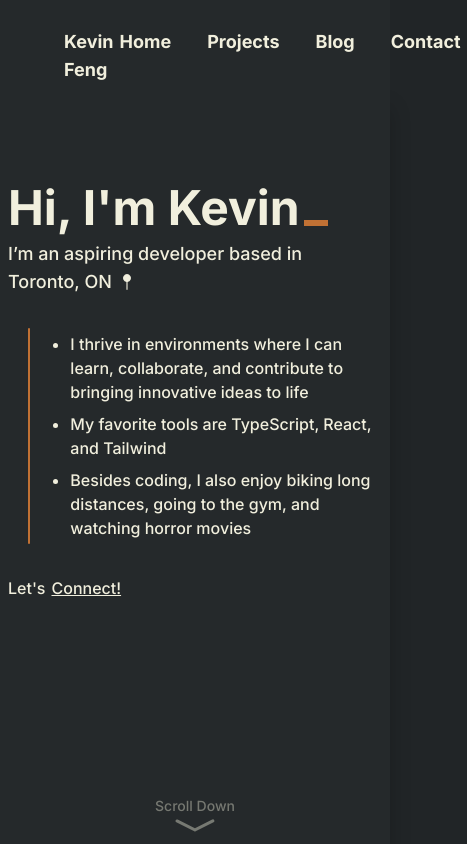
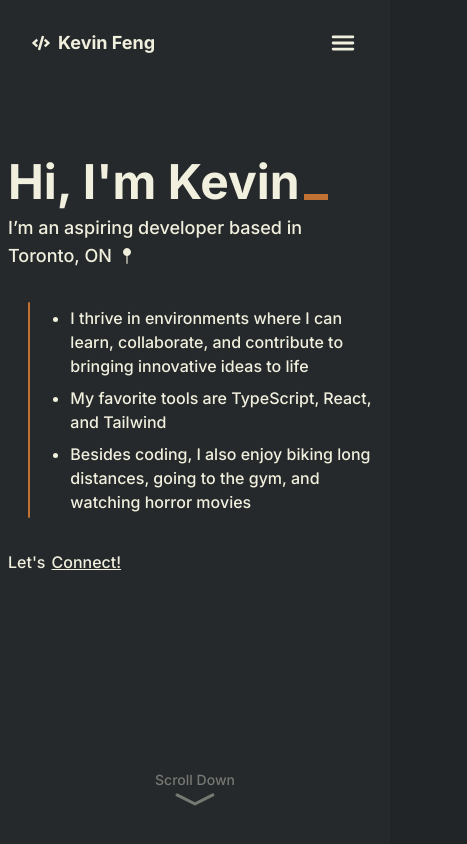
Before and after one commit to kevinf58/portfolio, a Next.js app: page / in a window 390 px wide. Shown: the top 844 px of the page, 467 px wide, since content can reach past the window. Built offline with nearby package versions, Linux system fonts and the light colour scheme.

Commit message:
make navbar responsive and add optional onClick prop to Link component

```diff
--- a/src/components/common/Link.tsx
+++ b/src/components/common/Link.tsx
@@ -14,6 +14,7 @@ const Link = (props: LinkProps) => {
       href={props.href}
       title={props.title}
       target={props.target}
+      onClick={props.onClick}
     >
       {<span className='relative whitespace-nowrap'>{props.children}</span>}
     </Nav>
--- a/src/components/common/NavBar.tsx
+++ b/src/components/common/NavBar.tsx
@@ -5,17 +5,20 @@ import { FaCode } from 'react-icons/fa';
 import { useRef } from 'react';
 import { useScrollFollow } from '@/hooks/useScrollFollow';
 import { useScrollProgress } from '@/hooks/useScrollProgress';
+import { useBreakpoint } from '@/hooks/useBreakpoint';
+import NavBarHamburger from './NavBarHamburger';
 
 const NavBar = () => {
   const scrollRef = useRef<HTMLDivElement | null>(null);
 
   const isScrolled = useScrollFollow(scrollRef, 2);
   const scrollProgress = useScrollProgress();
+  const currDeviceSize = useBreakpoint();
 
   return (
-    <section ref={scrollRef} className='transition-transform duration-300 ease-out'>
+    <nav ref={scrollRef} className='transition-transform duration-300 ease-out'>
       <div
-        className={`w-full text-lg font-bold px-14 pb-5 pt-7 flex bg-light-black ${
+        className={`w-full text-lg font-bold md:px-14 px-8 pb-5 pt-7 flex items-center justify-between bg-light-black ${
           isScrolled && 'shadow-primary'
         }`}
       >
@@ -23,6 +26,7 @@ const NavBar = () => {
           <FaCode />
           <h1>Kevin Feng</h1>
         </div>
+        {currDeviceSize !== 'sm' && currDeviceSize !== 'md' && (
           <div className='flex ml-auto gap-6'>
             <Link href={'/'} className='px-1.5'>
               Home
@@ -37,12 +41,14 @@ const NavBar = () => {
               Contact
             </Link>
           </div>
+        )}
+        {(currDeviceSize === 'sm' || currDeviceSize === 'md') && <NavBarHamburger />}
       </div>
       <div
         className='h-1 w-min absolute bg-primary transition-all duration-100 ease-out'
         style={{ width: `${scrollProgress}%` }}
       />
-    </section>
+    </nav>
   );
 };
 
--- a/src/components/common/NavBarHamburger.tsx
+++ b/src/components/common/NavBarHamburger.tsx
@@ -1,7 +1,64 @@
+import { useState, useEffect } from 'react';
+import { FaCode } from 'react-icons/fa';
+import { IoMenu } from 'react-icons/io5';
+import { IoClose } from 'react-icons/io5';
+import Link from './Link';
+
 const NavBarHamburger = () => {
+  const [open, setOpen] = useState(false);
+
+  const toggleMenu = () => {
+    setOpen(!open);
+  };
+
+  useEffect(() => {
+    if (open) {
+      document.body.classList.add('overflow-hidden');
+    } else {
+      document.body.classList.remove('overflow-hidden');
+    }
+
+    return () => {
+      document.body.classList.remove('overflow-hidden');
+    };
+  }, [open]);
+
   return (
-    <div>NavBarHamburger</div>
-  )
-}
+    <div>
+      <div
+        className={`fixed top-0 left-0 w-screen bg-light-black px-8 pb-5 pt-7 transform transition-transform duration-200 ease-in z-20 ${
+          open ? 'translate-y-0 shadow-primary' : '-translate-y-full'
+        }`}
+      >
+        <div className='flex items-center gap-2'>
+          <FaCode />
+          <h1>Kevin Feng</h1>
+          <IoClose className='text-white ml-auto hover:cursor-pointer' size={30} onClick={toggleMenu} />
+        </div>
+        <div className='flex flex-col items-center mt-8 gap-6'>
+          <Link href={'/'} className='px-1.5' onClick={toggleMenu}>
+            Home
+          </Link>
+          <Link href={'projects'} className='px-1.5' onClick={toggleMenu}>
+            Projects
+          </Link>
+          <Link href={'/blog'} className='px-1.5' onClick={toggleMenu}>
+            Blog
+          </Link>
+          <Link href={'/contact'} className='px-1.5' onClick={toggleMenu}>
+            Contact
+          </Link>
+        </div>
+      </div>
+      <div
+        className={`fixed top-0 left-0 w-screen h-screen bg-black/30 transform transition-transform duration-300 ease-in z-10 ${
+          open ? 'translate-y-0 shadow-primary' : '-translate-y-full'
+        }`}
+        onClick={toggleMenu}
+      />
+      <IoMenu className='text-white h-full hover:cursor-pointer' size={30} onClick={toggleMenu} />
+    </div>
+  );
+};
 
-export default NavBarHamburger
+export default NavBarHamburger;
--- a/src/types/LinkProps.ts
+++ b/src/types/LinkProps.ts
@@ -9,4 +9,5 @@ export type LinkProps = {
   title?: string;
   target?: string;
   className?: string;
+  onClick?: () => void;
 };
```
Lines whose indentation alone changed are shown as unchanged.
